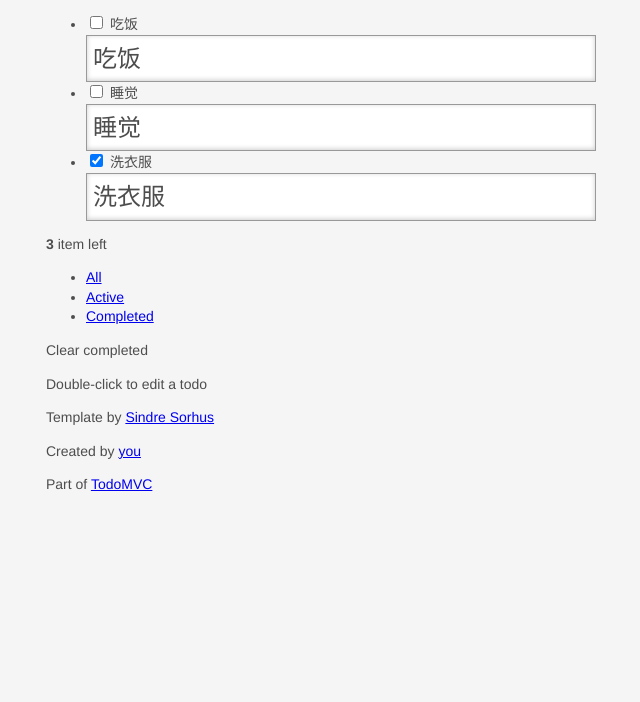
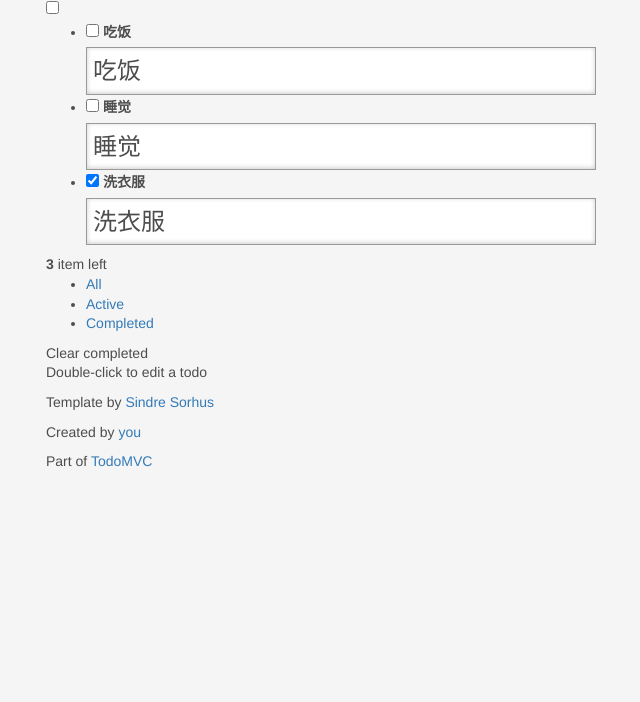
Before and after one commit to hxxiaolong/blog, a website: page 07angular-todomvc/index.html in a window 1280 px wide. Shown: the part 98-800 px from the top of the page, without its empty margins (319-959 px from the left). Drawn offline with nearby package versions, Linux system fonts and the light colour scheme.

Commit message:
Update index.html

```diff
--- a/07angular-todomvc/index.html
+++ b/07angular-todomvc/index.html
@@ -4,6 +4,7 @@
 	<meta charset="utf-8">
 	<meta name="viewport" content="width=device-width, initial-scale=1">
 	<title>Template • TodoMVC</title>
+	<link rel="stylesheet" href="http://cdn.bootcss.com/bootstrap/3.3.6/css/bootstrap.min.css">
 	<link rel="stylesheet" href="index.css">
 	<link rel="stylesheet" href="base.css">
 	<!-- CSS overrides - remove if you don't need it -->
```
